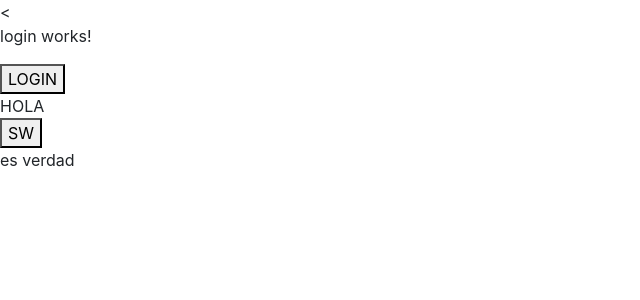
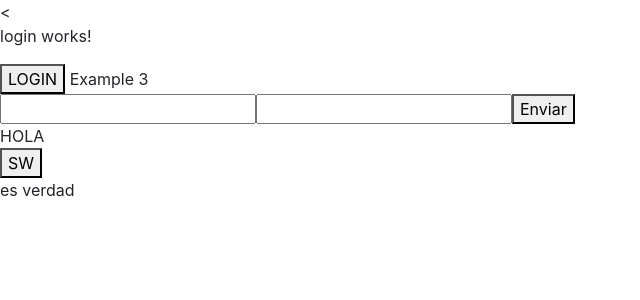
Before and after one commit to GeorgeOfSystem/angular_class, an Angular app: page /login in a window 1280 px wide. Shown: the top 300 px of the page, without its empty margins (0-640 px from the left). Built offline with nearby package versions, Linux system fonts and the light colour scheme.

Commit message:
Template forms Examples

```diff
--- a/src/app/login/login.module.ts
+++ b/src/app/login/login.module.ts
@@ -4,6 +4,7 @@ import { CommonModule } from '@angular/common';
 import { LoginRoutingModule } from './login-routing.module';
 import { LoginComponent } from './login/login.component';
 import { myNgElseDirective } from '../myDirectives/ng-else.directive';
+import { FormsModule, ReactiveFormsModule } from '@angular/forms';
 
 
 
@@ -13,6 +14,8 @@ import { myNgElseDirective } from '../myDirectives/ng-else.directive';
     myNgElseDirective
   ],
   imports: [
+    FormsModule,//formularios de template
+    //ReactiveFormsModule,//formularios reactivos
     CommonModule,
     LoginRoutingModule
   ]
--- a/src/app/login/login/login.component.html
+++ b/src/app/login/login/login.component.html
@@ -1,10 +1,30 @@
 <<p>login works!</p>
+<button routerLink="/pages">LOGIN</button>
+<!--Example 1
+<div type="display: flex; flex-direction: column;">
+    <input type="text" [(ngModel)]='userName' >
+    <input type="password" [(ngModel)]='password' >
+</div>
+<button (click)="onLogin()">GIN</button>
 
 
-<button routerLink="/pages">LOGIN</button>
-
-
-
+Exaple2
+<div type="display: flex; flex-direction: column;">
+  <form #loginForm="ngForm">
+    <input type="text" name="userName" ngModel>
+    <input type="password" name="password" ngModel>
+  </form>
+</div>
+<button (click)="onLogin2(loginForm)">GIN</button>
+-->
+Example 3
+<div type="display: flex; flex-direction: column;">
+  <form (ngSubmit)="onLogin2(loginForm)" #loginForm="ngForm">
+    <input type="text" name="userName" ngModel>
+    <input type="password" name="password" ngModel>
+    <button type="submit"> Enviar </button>
+  </form>
+</div>
 
 <div #test   class="class1 class2" id="test2">HOLA</div>
 
--- a/src/app/login/login/login.component.ts
+++ b/src/app/login/login/login.component.ts
@@ -7,6 +7,9 @@ import { Component, OnInit } from '@angular/core';
 })
 export class LoginComponent implements OnInit {
 
+  userName : string ='';
+  password : string ='';
+
   sw = true;
 
   constructor() { }
@@ -14,4 +17,12 @@ export class LoginComponent implements OnInit {
   ngOnInit(): void {
   }
 
+  onLogin() : void {
+    console.log('userName',this.userName);
+    console.log('password',this.password);
+  }
+
+  onLogin2 (form) : void {
+    console.log('Variables: ',form.value);
+  }
 }
--- a/src/app/myServices/product.service.ts
+++ b/src/app/myServices/product.service.ts
@@ -6,12 +6,29 @@ import { Observable } from 'rxjs';
   providedIn:'root'
 })
 export class ProductService {
+  address : string = 'https://upb-angularcertificationii.firebaseio.com/products.json';
 
   constructor(private http : HttpClient) {
 
    }
 
-  getProducts(): Observable<any>{
-    return this.http.get('https://upb-angularcertificationii.firebaseio.com/products.json');
+  /*Create Product
+  postProducts( product : any ) : Observable<any> {
+    return this.http.post(this.address,product);
+  }*/
+
+  //Read Product
+  getProducts() : Observable<any>{
+    return this.http.get(this.address);
   }
+
+  /*//Update Product
+  updateProducts( product : any ) : Observable<any> {
+    return this.http.put(this.address,product);
+  }
+
+  //Delete Product
+  deleteProducts( product : any ) : Observable<any> {
+    return this.http.delete(this.address,product);
+  }*/
 }
```
